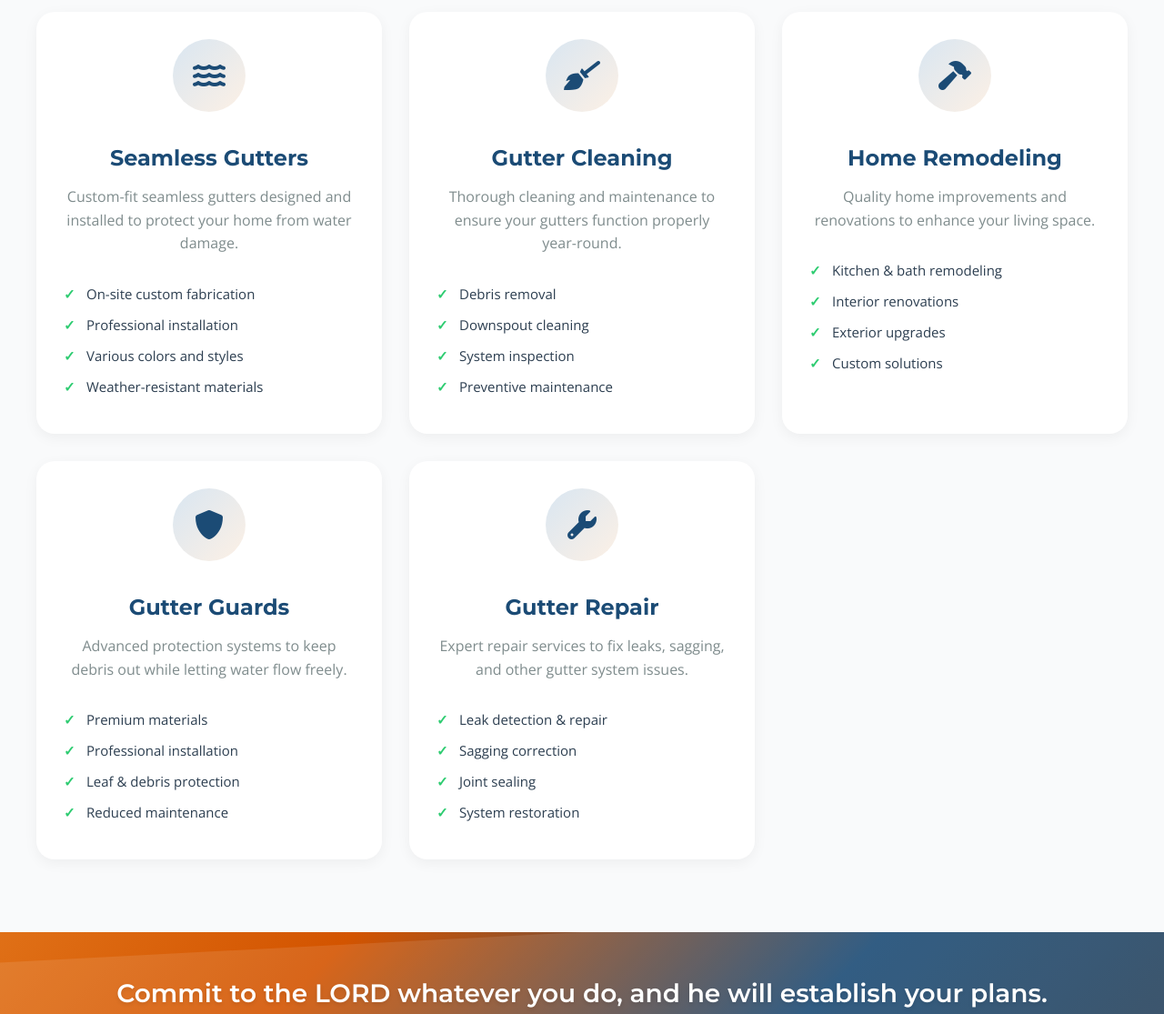
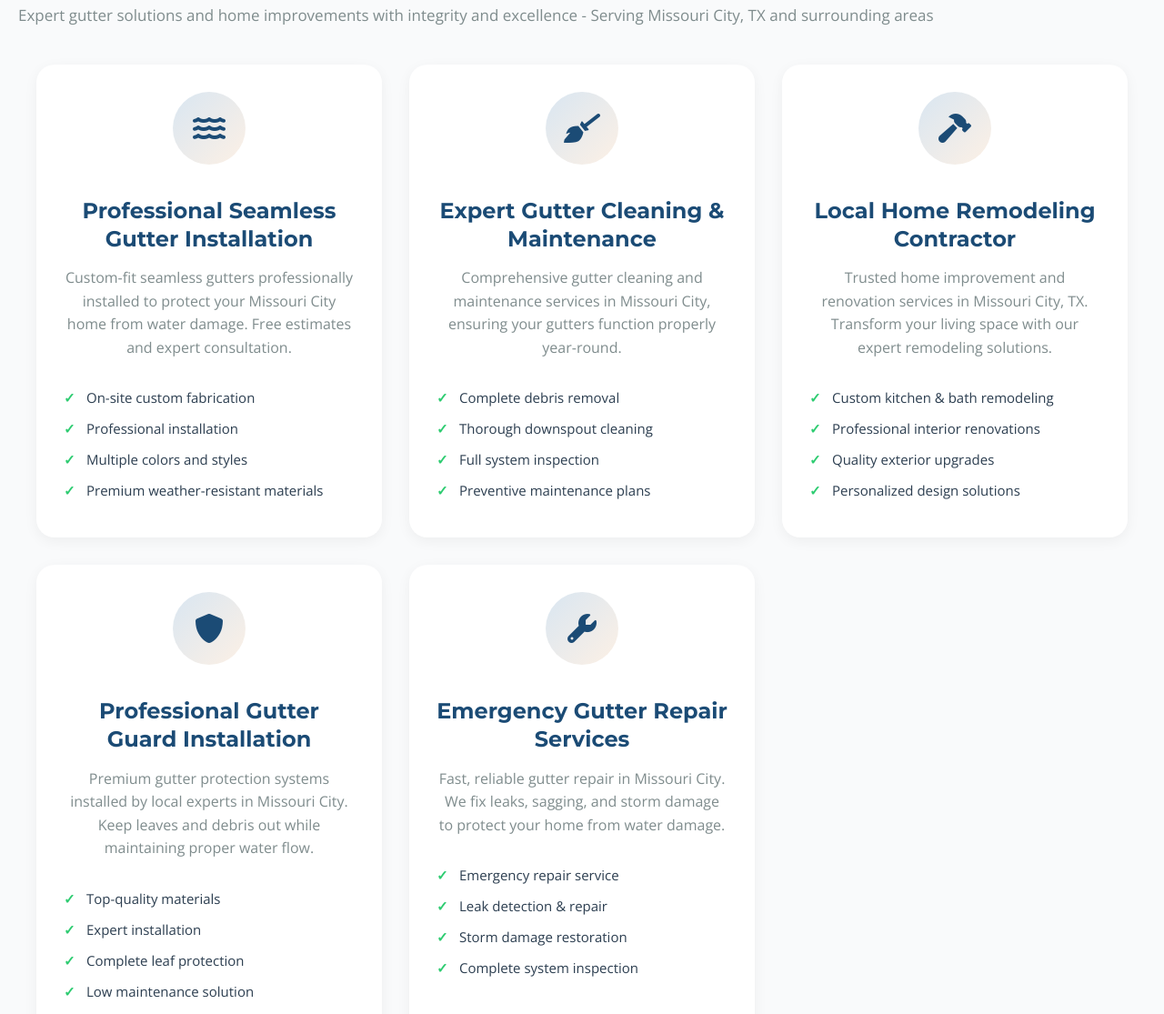
Before and after one commit to htx33/mo-city-gutters, a website: page public/index.html in a window 1280 px wide. Shown: the part 1051-2166 px from the top of the page at 91% size. Drawn offline with nearby package versions, Linux system fonts and the light colour scheme; no server answers; a script that the page names is missing.

Commit message:
Optimized website content with targeted local keywords and improved service descriptions

```diff
--- a/public/index.html
+++ b/public/index.html
@@ -6,15 +6,14 @@
     <title>Mo City Gutters & Remodeling - Professional Gutter & Home Improvement Services</title>
 
     <!-- SEO Meta Tags -->
-    <meta name="description" content="Professional seamless gutter installation, repair, and home remodeling services in Missouri City, TX. Quality workmanship backed by faith and integrity.">
-    <meta name="keywords" content="gutters, seamless gutters, gutter installation, gutter repair, home remodeling, Missouri City, TX, gutter cleaning, gutter guards">
-    <meta name="author" content="Mo City Gutters & Remodeling">
+    <meta name="description" content="Professional seamless gutter installation, repair, and home remodeling services in Missouri City, TX. Expert gutter cleaning, maintenance, and custom installations with free quotes. Quality workmanship backed by faith and integrity.">
+    <meta name="keywords" content="seamless gutter installation Missouri City TX, gutter repair near Missouri City, Missouri City gutter cleaning service, home remodeling Missouri City Texas, gutter replacement Missouri City TX, gutter maintenance near me, affordable gutter repair Missouri City, custom gutter installation Missouri City, emergency gutter repair, leaf guard installation, storm damage repair, residential gutter services">
 
     <!-- Open Graph / Facebook -->
     <meta property="og:type" content="website">
     <meta property="og:url" content="https://mocitygutters.com/">
-    <meta property="og:title" content="Mo City Gutters & Remodeling - Professional Gutter Services">
-    <meta property="og:description" content="Transform your home with professional seamless gutters and expert remodeling solutions in Missouri City, TX.">
+    <meta property="og:title" content="Mo City Gutters & Remodeling - Professional Gutter Installation & Repair Services">
+    <meta property="og:description" content="Expert seamless gutter installation, repair, and home remodeling in Missouri City, TX. Professional gutter cleaning, maintenance, and custom installations with free estimates. Local, trusted gutter contractors.">
     <meta property="og:image" content="https://mocitygutters.com/images/hero-home.jpg">
 
     <!-- Twitter -->
@@ -82,8 +81,8 @@
 
     <section id="services" class="services">
         <div class="section-header">
-            <h2>Our Services</h2>
-            <p>Professional gutter solutions and home improvements with integrity and excellence</p>
+            <h2>Professional Gutter & Remodeling Services in Missouri City</h2>
+            <p>Expert gutter solutions and home improvements with integrity and excellence - Serving Missouri City, TX and surrounding areas</p>
         </div>
         <div class="services-grid">
             <!-- Seamless Gutters -->
@@ -91,13 +90,13 @@
                 <div class="service-symbol">
                     <i class="fa-solid fa-water"></i>
                 </div>
-                <h3>Seamless Gutters</h3>
-                <p>Custom-fit seamless gutters designed and installed to protect your home from water damage.</p>
+                <h3>Professional Seamless Gutter Installation</h3>
+                <p>Custom-fit seamless gutters professionally installed to protect your Missouri City home from water damage. Free estimates and expert consultation.</p>
                 <ul class="service-features">
                     <li>On-site custom fabrication</li>
                     <li>Professional installation</li>
-                    <li>Various colors and styles</li>
-                    <li>Weather-resistant materials</li>
+                    <li>Multiple colors and styles</li>
+                    <li>Premium weather-resistant materials</li>
                 </ul>
             </div>
 
@@ -106,13 +105,13 @@
                 <div class="service-symbol">
                     <i class="fa-solid fa-broom"></i>
                 </div>
-                <h3>Gutter Cleaning</h3>
-                <p>Thorough cleaning and maintenance to ensure your gutters function properly year-round.</p>
+                <h3>Expert Gutter Cleaning & Maintenance</h3>
+                <p>Comprehensive gutter cleaning and maintenance services in Missouri City, ensuring your gutters function properly year-round.</p>
                 <ul class="service-features">
-                    <li>Debris removal</li>
-                    <li>Downspout cleaning</li>
-                    <li>System inspection</li>
-                    <li>Preventive maintenance</li>
+                    <li>Complete debris removal</li>
+                    <li>Thorough downspout cleaning</li>
+                    <li>Full system inspection</li>
+                    <li>Preventive maintenance plans</li>
                 </ul>
             </div>
 
@@ -121,13 +120,13 @@
                 <div class="service-symbol">
                     <i class="fa-solid fa-hammer"></i>
                 </div>
-                <h3>Home Remodeling</h3>
-                <p>Quality home improvements and renovations to enhance your living space.</p>
+                <h3>Local Home Remodeling Contractor</h3>
+                <p>Trusted home improvement and renovation services in Missouri City, TX. Transform your living space with our expert remodeling solutions.</p>
                 <ul class="service-features">
-                    <li>Kitchen & bath remodeling</li>
-                    <li>Interior renovations</li>
-                    <li>Exterior upgrades</li>
-                    <li>Custom solutions</li>
+                    <li>Custom kitchen & bath remodeling</li>
+                    <li>Professional interior renovations</li>
+                    <li>Quality exterior upgrades</li>
+                    <li>Personalized design solutions</li>
                 </ul>
             </div>
 
@@ -136,13 +135,13 @@
                 <div class="service-symbol">
                     <i class="fa-solid fa-shield-alt"></i>
                 </div>
-                <h3>Gutter Guards</h3>
-                <p>Advanced protection systems to keep debris out while letting water flow freely.</p>
+                <h3>Professional Gutter Guard Installation</h3>
+                <p>Premium gutter protection systems installed by local experts in Missouri City. Keep leaves and debris out while maintaining proper water flow.</p>
                 <ul class="service-features">
-                    <li>Premium materials</li>
-                    <li>Professional installation</li>
-                    <li>Leaf & debris protection</li>
-                    <li>Reduced maintenance</li>
+                    <li>Top-quality materials</li>
+                    <li>Expert installation</li>
+                    <li>Complete leaf protection</li>
+                    <li>Low maintenance solution</li>
                 </ul>
             </div>
 
@@ -151,13 +150,13 @@
                 <div class="service-symbol">
                     <i class="fa-solid fa-wrench"></i>
                 </div>
-                <h3>Gutter Repair</h3>
-                <p>Expert repair services to fix leaks, sagging, and other gutter system issues.</p>
+                <h3>Emergency Gutter Repair Services</h3>
+                <p>Fast, reliable gutter repair in Missouri City. We fix leaks, sagging, and storm damage to protect your home from water damage.</p>
                 <ul class="service-features">
+                    <li>Emergency repair service</li>
                     <li>Leak detection & repair</li>
-                    <li>Sagging correction</li>
-                    <li>Joint sealing</li>
-                    <li>System restoration</li>
+                    <li>Storm damage restoration</li>
+                    <li>Complete system inspection</li>
                 </ul>
             </div>
         </div>
```
